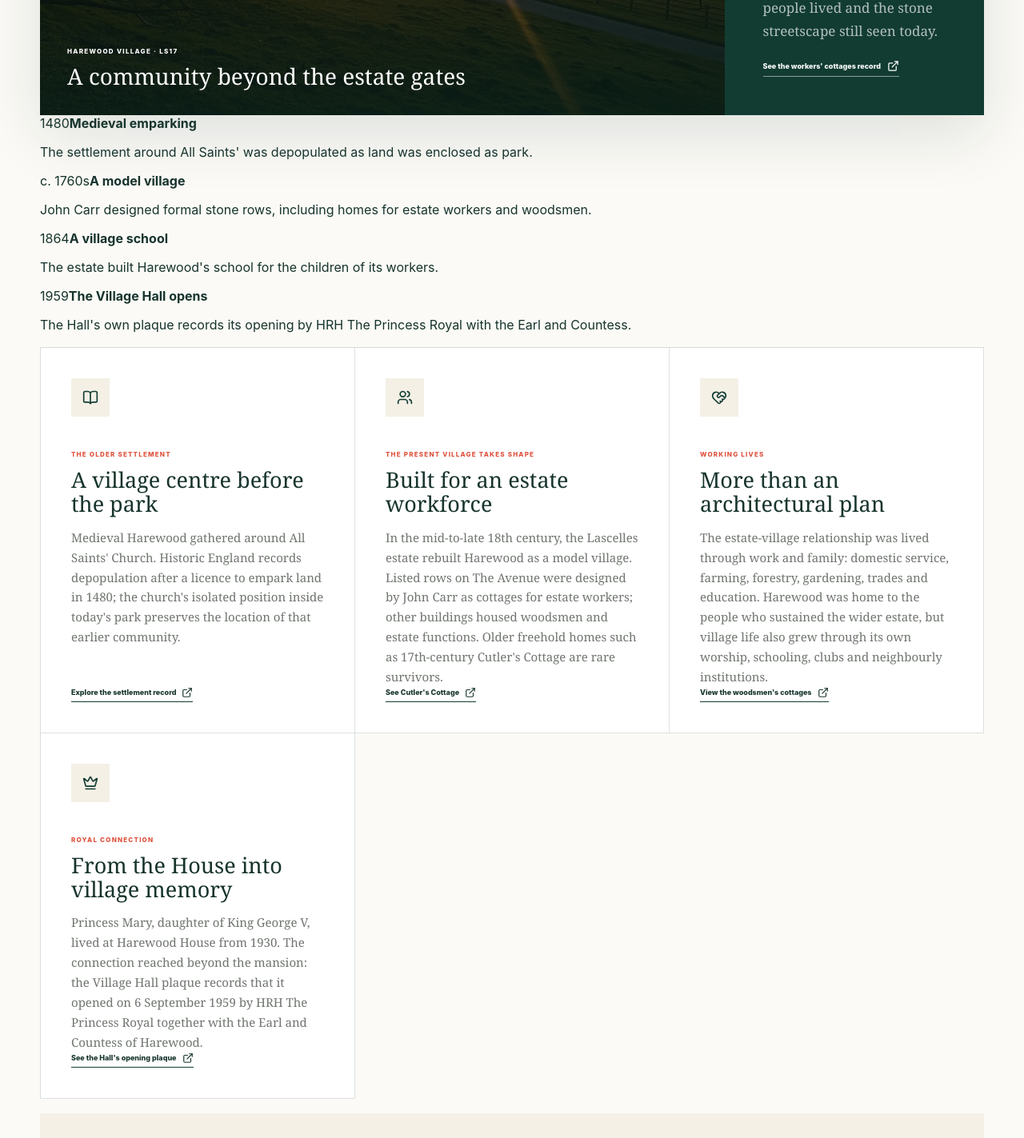
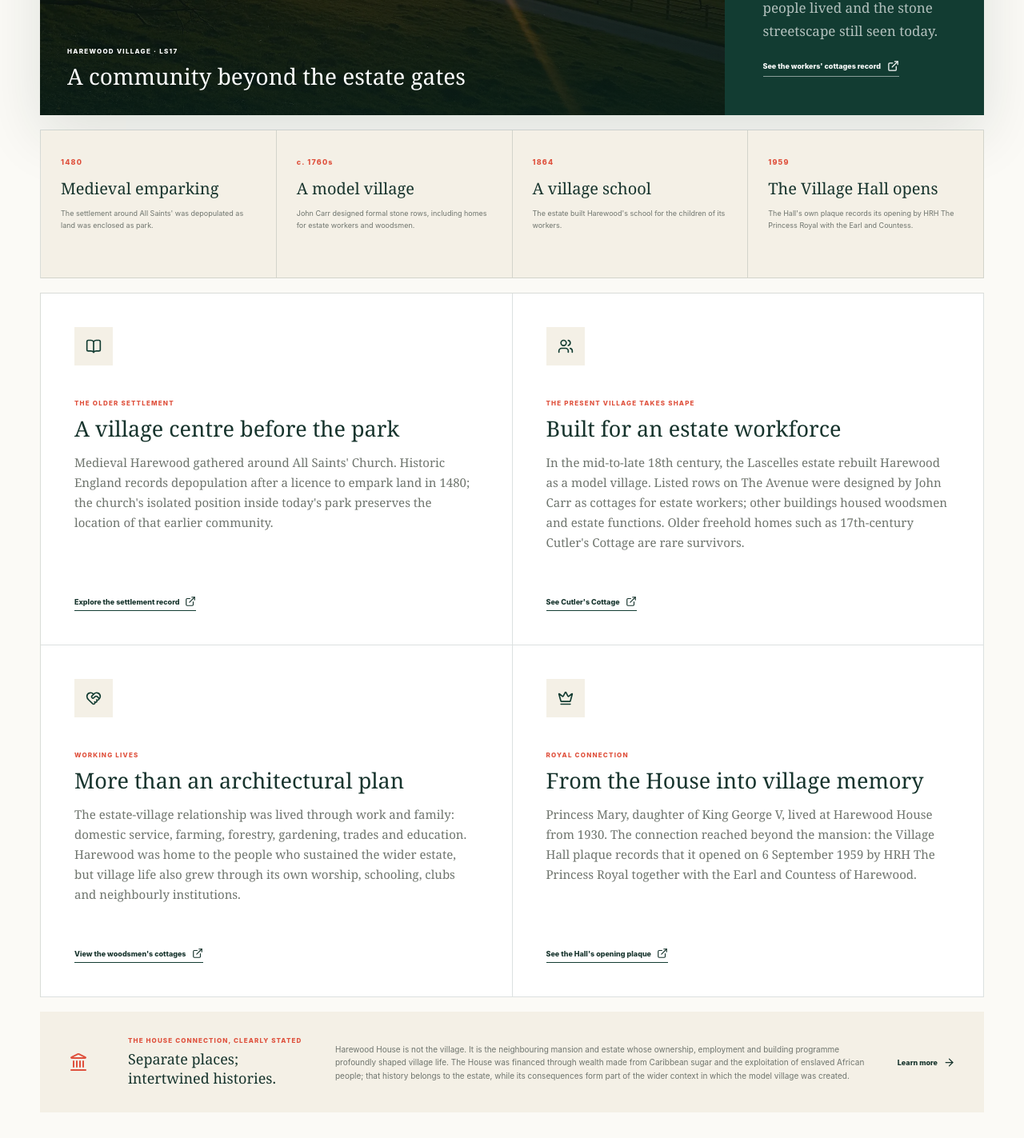
Before and after one commit to DukeWood/harewood, a Next.js app: page / in a window 1280 px wide. Shown: the part 10222-11645 px from the top of the page at 80% size. Built offline with nearby package versions, Linux system fonts and the light colour scheme.

Commit message:
Style the expanded village history timeline

```diff
--- a/app/globals.css
+++ b/app/globals.css
@@ -396,15 +396,20 @@ img { display: block; width: 100%; }
 .village-about-intro > span { color: #f1a091; font-size: 9px; font-weight: 850; letter-spacing: .16em; text-transform: uppercase; }
 .village-about-intro p { margin: 22px 0; color: rgba(255,255,255,.68); font-family: var(--display); font-size: 17px; line-height: 1.68; }
 .village-about-intro a { display: inline-flex; align-items: center; gap: 8px; align-self: flex-start; border-bottom: 1px solid rgba(255,255,255,.5); padding-bottom: 5px; font-size: 9px; font-weight: 800; }
-.village-history-grid { display: grid; grid-template-columns: repeat(3, 1fr); border-top: 1px solid var(--line); border-left: 1px solid var(--line); margin-top: 18px; }
-.village-history-grid article { min-height: 410px; display: flex; flex-direction: column; align-items: flex-start; border-right: 1px solid var(--line); border-bottom: 1px solid var(--line); padding: 38px; background: #fff; }
+.village-timeline { display: grid; grid-template-columns: repeat(4, 1fr); border-top: 1px solid var(--line); border-left: 1px solid var(--line); margin-top: 18px; }
+.village-timeline > div { min-height: 185px; border-right: 1px solid var(--line); border-bottom: 1px solid var(--line); padding: 27px 25px; background: var(--cream); }
+.village-timeline span { color: var(--red); font-size: 9px; font-weight: 850; letter-spacing: .13em; }
+.village-timeline strong { display: block; margin-top: 12px; font-family: var(--display); font-size: 20px; font-weight: 400; }
+.village-timeline p { margin: 11px 0 0; color: var(--muted); font-size: 9px; line-height: 1.6; }
+.village-history-grid { display: grid; grid-template-columns: repeat(2, 1fr); border-top: 1px solid var(--line); border-left: 1px solid var(--line); margin-top: 18px; }
+.village-history-grid article { min-height: 440px; display: flex; flex-direction: column; align-items: flex-start; border-right: 1px solid var(--line); border-bottom: 1px solid var(--line); padding: 42px; background: #fff; }
 .village-history-icon { width: 48px; height: 48px; display: grid; place-items: center; margin-bottom: 42px; background: var(--cream); color: var(--forest); }
 .village-history-icon svg { width: 20px; }
 .village-history-grid article > span { color: var(--red); font-size: 8px; font-weight: 850; letter-spacing: .15em; text-transform: uppercase; }
 .village-history-grid h3 { margin: 12px 0 15px; font-family: var(--display); font-size: 27px; font-weight: 400; line-height: 1.1; }
 .village-history-grid p { margin: 0; color: var(--muted); font-family: var(--display); font-size: 15px; line-height: 1.66; }
 .village-history-grid a { display: inline-flex; align-items: center; gap: 7px; margin-top: auto; border-bottom: 1px solid var(--forest); padding-bottom: 4px; font-size: 9px; font-weight: 800; }
-.history-truth-note { display: grid; grid-template-columns: 50px 210px 1fr auto; gap: 24px; align-items: center; margin-top: 18px; padding: 31px 36px; background: var(--cream); }
+.history-truth-note { display: grid; grid-template-columns: 50px 235px 1fr auto; gap: 24px; align-items: center; margin-top: 18px; padding: 31px 36px; background: var(--cream); }
 .history-truth-note > svg { color: var(--red); }
 .history-truth-note > div { display: flex; flex-direction: column; }
 .history-truth-note > div span { color: var(--red); font-size: 8px; font-weight: 850; letter-spacing: .14em; text-transform: uppercase; }
@@ -555,6 +560,7 @@ footer { padding: 0 0 25px; background: #08271f; color: #fff; }
   .village-about-heading { gap: 50px; }
   .village-about-visual { grid-template-columns: 1.25fr .75fr; }
   .village-about-intro { padding: 38px; }
+  .village-timeline { grid-template-columns: repeat(2, 1fr); }
   .village-history-grid article { padding: 30px; }
   .history-truth-note { grid-template-columns: 44px 180px 1fr; }
   .history-truth-note > a { grid-column: 3; }
@@ -661,6 +667,8 @@ footer { padding: 0 0 25px; background: #08271f; color: #fff; }
   .village-about-visual { grid-template-columns: 1fr; margin-top: 42px; }
   .village-about-landscape { min-height: 390px; }
   .village-about-intro { padding: 40px 25px; }
+  .village-timeline { grid-template-columns: 1fr; }
+  .village-timeline > div { min-height: 0; }
   .village-history-grid { grid-template-columns: 1fr; }
   .village-history-grid article { min-height: 350px; padding: 32px 25px; }
   .village-history-icon { margin-bottom: 28px; }
```
